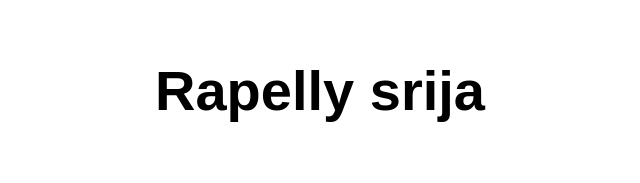
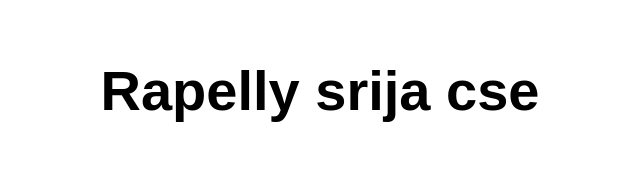
Before and after one commit to RapellySrija/srija2004, a website: page src/index.html in a window 1280 px wide. Shown: the whole page, without its empty margins (320-960 px from the left). Drawn offline with Linux system fonts and the light colour scheme.

Commit message:
index.html

```diff
--- a/src/index.html
+++ b/src/index.html
@@ -10,7 +10,7 @@
 
 <body>
   <main>
-    <h1>Rapelly srija</h1>
+    <h1>Rapelly srija cse</h1>
   </main>
 </body>
 
```
